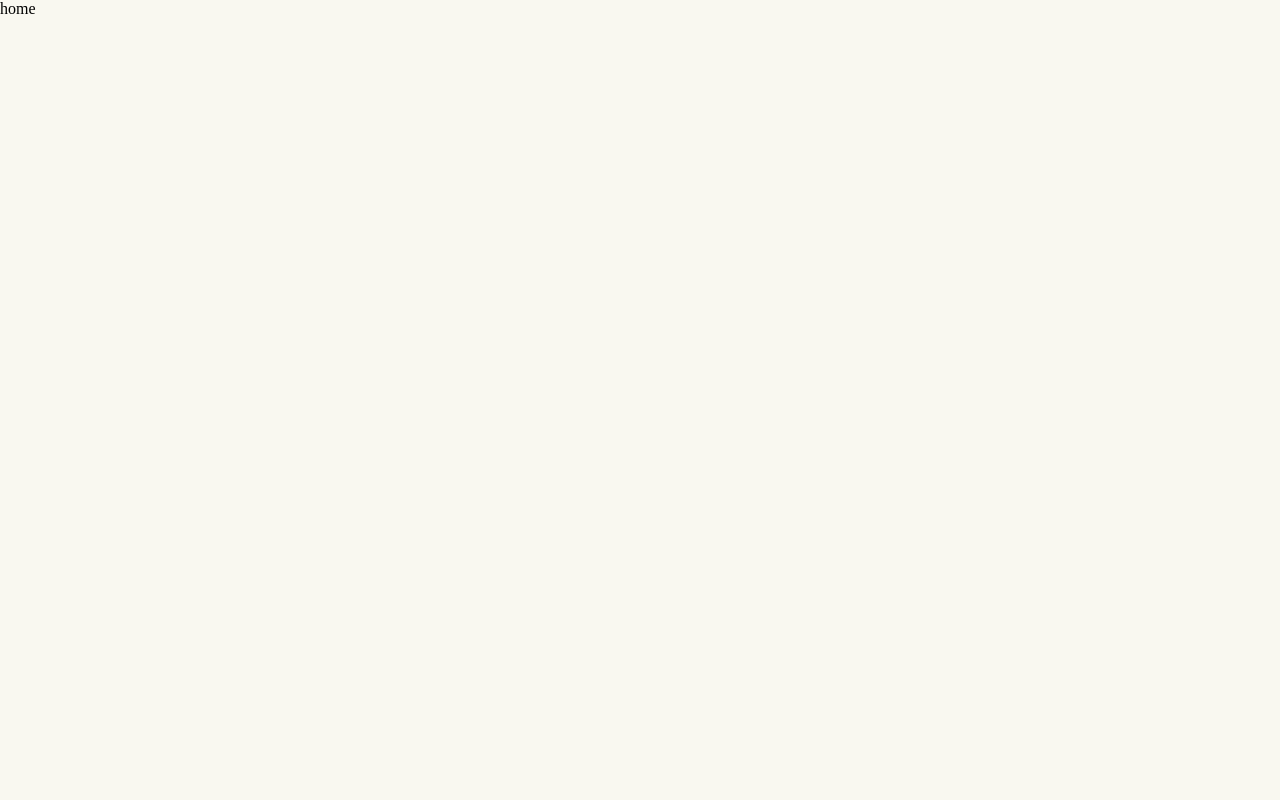
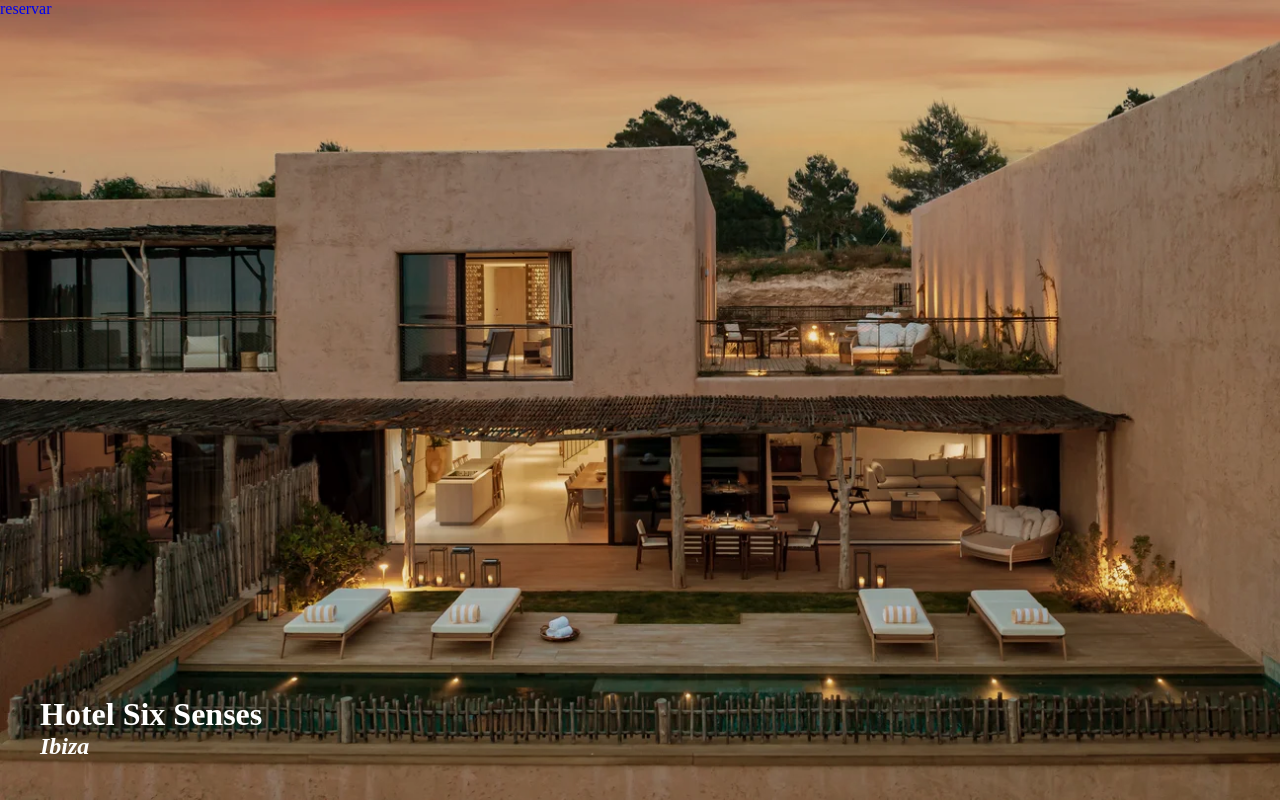
Before and after one commit to JaumeEsquerdo/proyecto-hotel-six-senses, a React (Vite) app in the folder proyecto-hotel/: page / in a window 1280 px wide. Built offline with nearby package versions, Linux system fonts and the light colour scheme.

Commit message:
update home

```diff
--- /dev/null
+++ b/proyecto-hotel/src/css/home.css
@@ -0,0 +1,24 @@
+.Home-img{
+    height: 100vh;
+    width: 100vw;
+    background-image: url('/imgs/hotel-fachada.webp');
+    background-size: cover;
+    background-position: center;
+    position: relative;
+    background-repeat: no-repeat;
+    background-color: rgba(0, 0, 0, 0.06);
+    background-blend-mode: darken;
+}
+
+.Home-title{
+    position: absolute;
+    bottom: 40px;
+    left: 40px;
+}
+.Home-h1{
+    color: white;
+}
+.Home-h2{
+    color: white;
+
+}
--- a/proyecto-hotel/src/pages/Home.jsx
+++ b/proyecto-hotel/src/pages/Home.jsx
@@ -1,7 +1,18 @@
+import '@/css/home.css'
+import { Link } from 'react-router-dom';
 const Home = () => {
     return (<>
-        home
-    </>);
+
+    <div className="Home-img">
+            <div className='Home-title'>
+                <h1 className="Home-h1">Hotel Six Senses</h1>
+                <h2 className="Home-h2"><i>Ibiza</i> </h2>
+            </div>
+
+            <Link to={'/reservar'}>reservar</Link>
+    </div>
+
+        </>);
 }
 
 export default Home;
```
Also changed, not shown: proyecto-hotel/public/imgs/hotel-fachada.webp (added).
